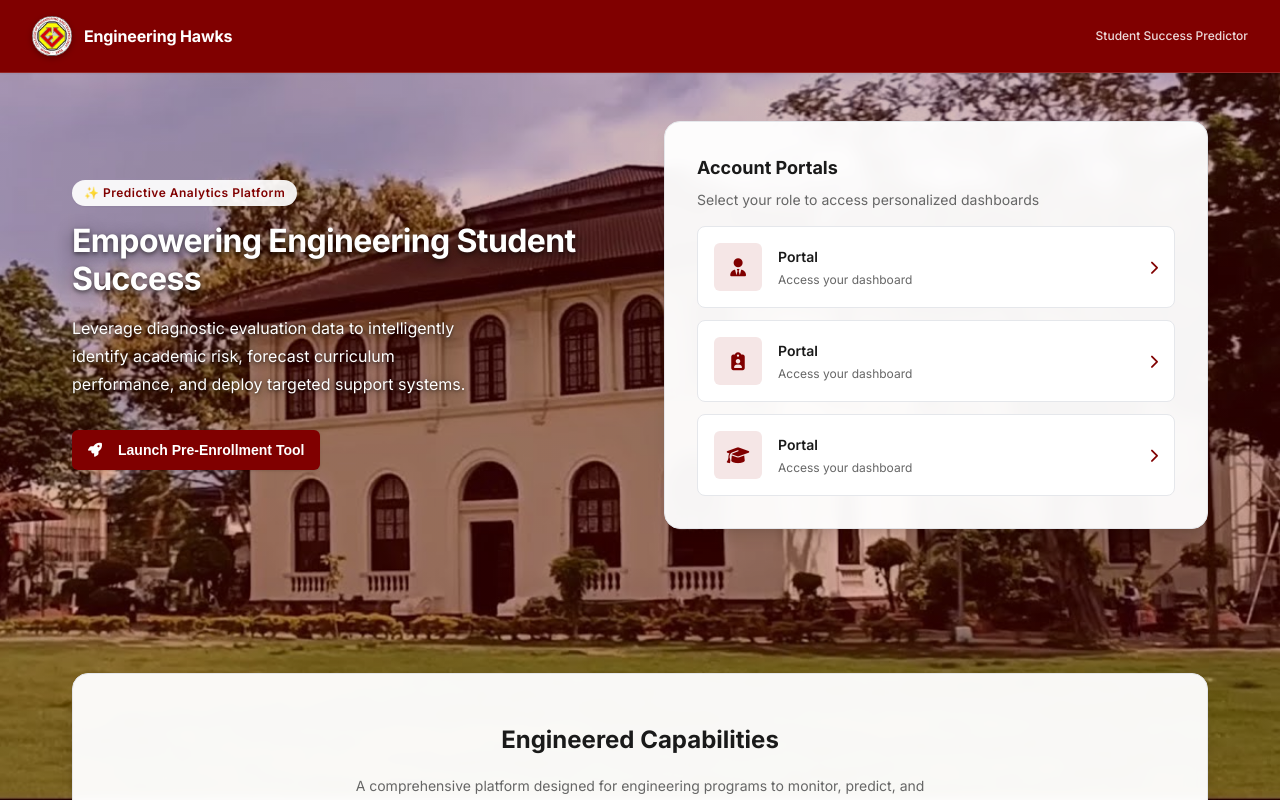
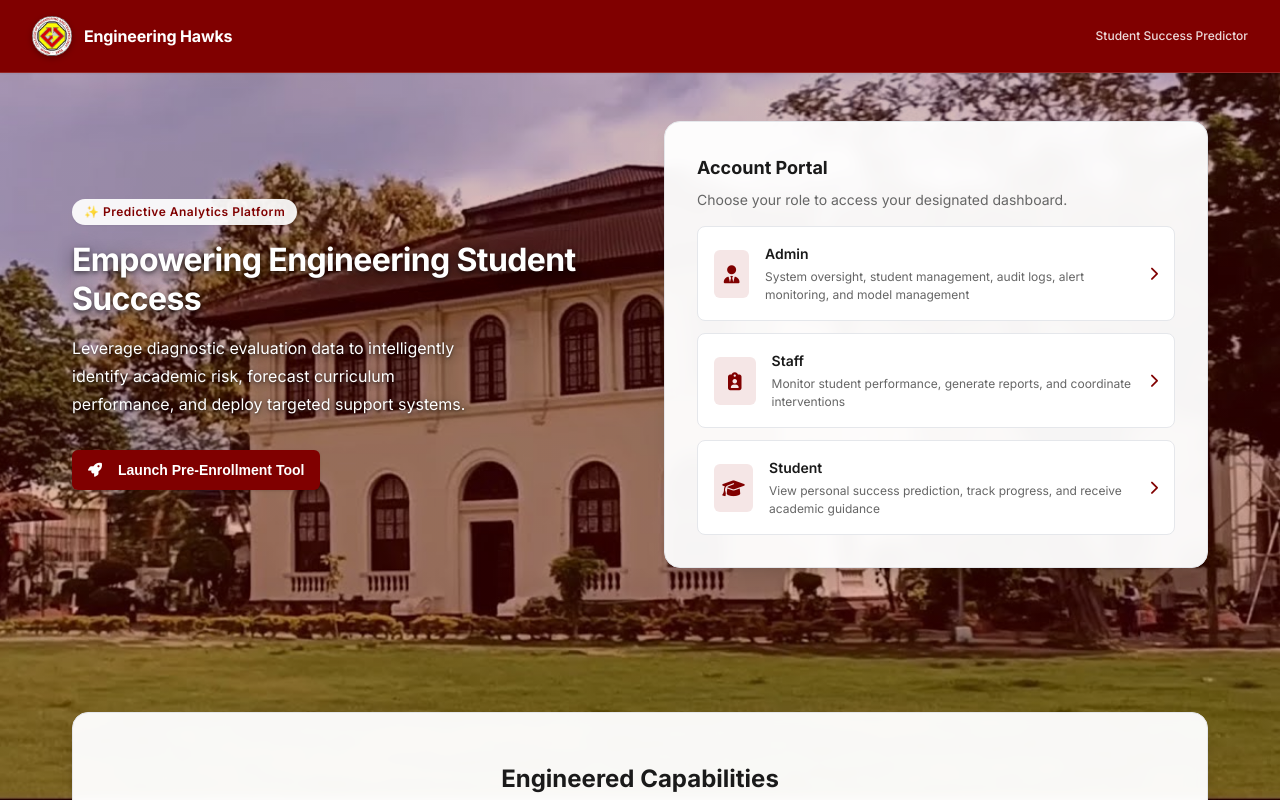
Before and after one commit to ern-natividad/StudentSuccessPredictor_CapStone, a React (Vite) app in the folder frontend/: page / in a window 1280 px wide. Shown: the top 800 px of the page. Built offline with nearby package versions, Linux system fonts and the light colour scheme.

Commit message:
added role to Account Portal

```diff
--- a/frontend/src/pages/Home.jsx
+++ b/frontend/src/pages/Home.jsx
@@ -5,7 +5,7 @@ import engineeringLogo from "../assets/EngineeringLogo.jpg";
 
 const HomePage = () => {
   const navigate = useNavigate();
-  const roles = Object.values(AUTH_ROLES);
+  const roles = [AUTH_ROLES.admin, AUTH_ROLES.staff, AUTH_ROLES.student];
 
   const features = [
     {
@@ -207,8 +207,9 @@ const HomePage = () => {
                 color: "var(--color-text-primary)",
               }}
             >
-              Account Portals
+              Account Portal
             </h3>
+
             <p
               style={{
                 fontSize: "var(--font-size-base)",
@@ -216,7 +217,7 @@ const HomePage = () => {
                 margin: "0 0 var(--space-lg) 0",
               }}
             >
-              Select your role to access personalized dashboards
+              Choose your role to access your designated dashboard.
             </p>
 
             <div
@@ -280,7 +281,8 @@ const HomePage = () => {
                     >
                       <i className={role.icon}></i>
                     </div>
-                    <div style={{ textAlign: "left" }}>
+
+                    <div>
                       <div
                         style={{
                           fontWeight: "var(--font-weight-semibold)",
@@ -288,8 +290,9 @@ const HomePage = () => {
                           color: "var(--color-text-primary)",
                         }}
                       >
-                        {role.title} Portal
+                        {role.shortTitle}
                       </div>
+
                       <div
                         style={{
                           fontSize: "var(--font-size-sm)",
@@ -297,10 +300,11 @@ const HomePage = () => {
                           marginTop: "var(--space-xs)",
                         }}
                       >
-                        Access your dashboard
+                        {role.description}
                       </div>
                     </div>
                   </div>
+
                   <div
                     style={{
                       color: "var(--color-brand-primary)",
```
